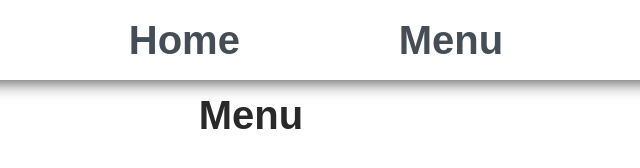
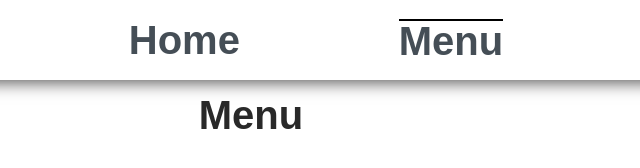
Before and after one commit to davidsan13/restaurantPage, a website built with webpack: page dist/index.html in a window 1280 px wide. Both pictures are taken after a click on the element "Menu". Shown: the full height of the page, 389-1029 px from the left. Built offline with nearby package versions, Linux system fonts and the light colour scheme; files whose address does not match are found by name.

Commit message:
added visual to indicate active section

```diff
--- a/src/Menu/menu.js
+++ b/src/Menu/menu.js
@@ -60,7 +60,7 @@ function createMenuMain() {
 
 function loadMenu() {
   const homeMain = document.querySelector('main');
-  homeMain.classList.remove('menu', 'home');
+  homeMain.classList.remove('contact', 'home');
   homeMain.textContent = '';
   createMenuMain();
 }
--- a/src/componets/layout.js
+++ b/src/componets/layout.js
@@ -1,6 +1,14 @@
 import loadMenu from '../menu/menu';
 import loadHome from '../home/home';
 import loadContact from '../contact/contact';
+
+function sectionActive(event) {
+  const btn = event;
+  const current = document.getElementsByClassName('active');
+
+  current[0].className = current[0].className.replace(' active', '');
+  btn.className += ' active';
+}
 
 function createNav() {
   const nav = document.createElement('nav');
@@ -23,27 +31,22 @@ function createNav() {
 
   menu.addEventListener('click', (e) => {
     if (e.target.classList.contains('active')) return;
+    sectionActive(e.target);
     loadMenu();
   });
 
   home.addEventListener('click', (e) => {
     if (e.target.classList.contains('active')) return;
+    sectionActive(e.target);
     loadHome();
   });
 
   contact.addEventListener('click', (e) => {
     if (e.target.classList.contains('active')) return;
+    sectionActive(e.target);
     loadContact();
   });
   return nav;
-}
-
-function sectionActive(event) {
-  const btns = document.querySelectorAll('.btn');
-
-  btns.forEach((btn) => btn.classList.remove('active'));
-
-  event.target.classList.add('active');
 }
 
 function createHeader() {
--- a/src/home/home.js
+++ b/src/home/home.js
@@ -3,8 +3,10 @@ function createHome() {
   const textCon = document.createElement('div');
   const h1 = document.createElement('h1');
   const p = document.createElement('p');
+  const navHome = document.querySelector('.btn');
 
   main.classList.add('home');
+  navHome.classList.add('active');
   textCon.classList.add('textCon');
 
   h1.textContent = 'Puzzle, Welcome!';
--- a/src/styles/styles.scss
+++ b/src/styles/styles.scss
@@ -97,6 +97,10 @@ body {
         grid-template-columns: 1fr 1fr 1fr;
         justify-items: center;
         align-items: center;
+        .active {
+            border-top: 2px solid black;
+        //     background-color: red;
+        }
     }
 }
 
```
Also changed, not shown: src/styles/styles.css, 1 other file.
